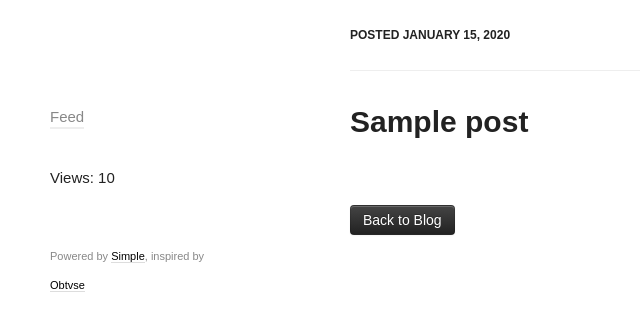
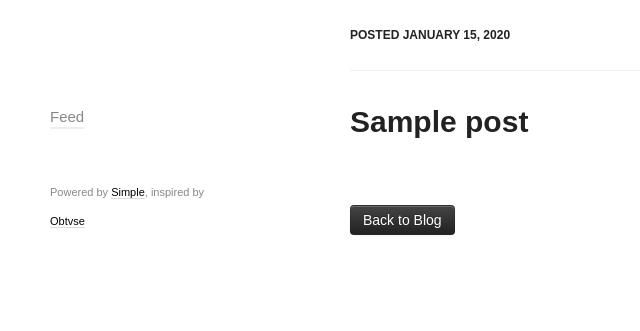
Before and after one commit to orf/simple, a Python web app: template templates/view.html in a window 1280 px wide. Shown: the top 331 px of the page, without its empty margins (0-640 px from the left). Run offline with Jinja, Linux system fonts and the light colour scheme; the template is opened without the code that fills it: most values are stand-ins (such as "Sample title", 1, 10 or a date in 2020).

Commit message:
Got rid of post.views, updating the count slowed page rendering down 50x

```diff
--- a/templates/view.html
+++ b/templates/view.html
@@ -18,10 +18,6 @@
                 <a  href="{{ url_for('edit', post_id=post.id) }}">Edit post</a>
             </p>
         </li>
-    {% endif %}
-    {% if config.get('SHOW_VIEWS_ON_POST',True) %}
-    <br />
-    Views: {{ post.views }}
     {% endif %}
 {% endblock %}
 
```
